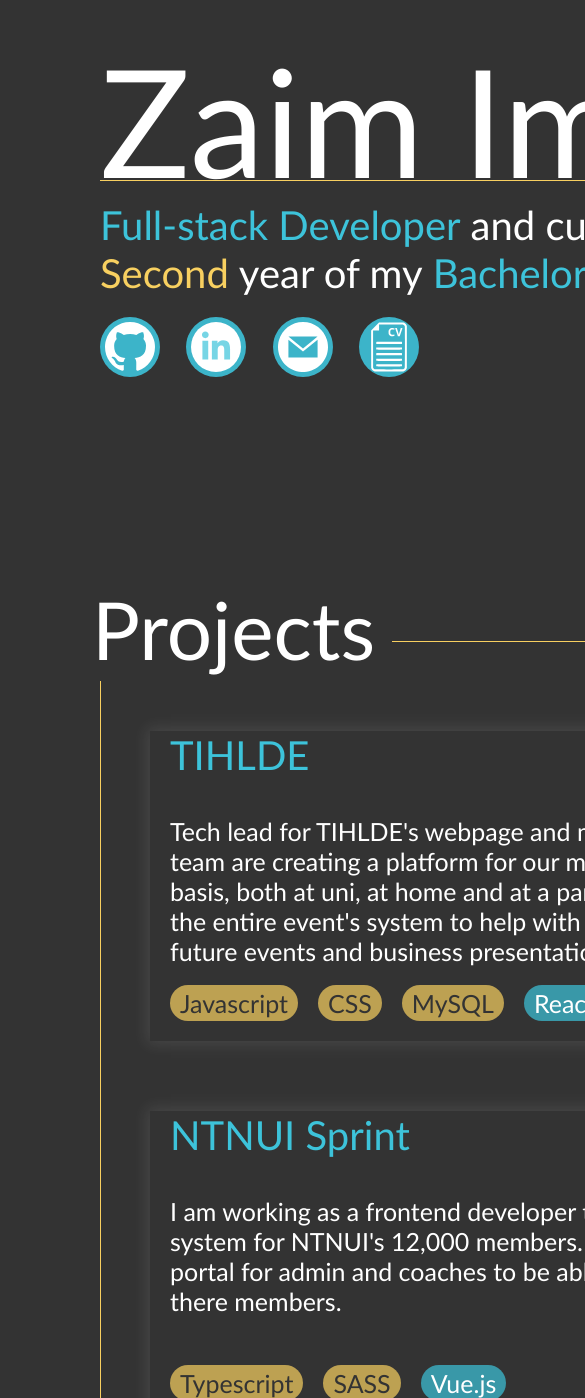
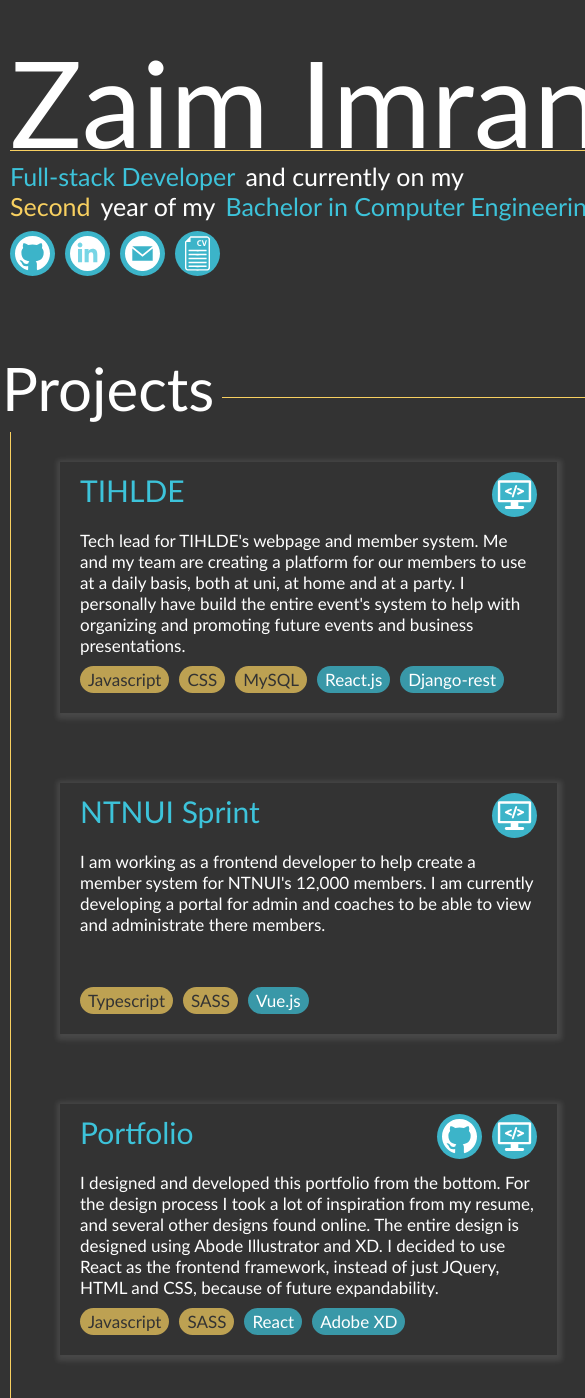
Before and after one commit to zaimimr/Portfolio, a React (Create React App) app: page / in a window 390 px wide. Shown: the part 170-1568 px from the top of the page, 585 px wide, since content can reach past the window. Built offline with nearby package versions, Linux system fonts and the light colour scheme.

Commit message:
finish css

```diff
--- a/src/App.js
+++ b/src/App.js
@@ -38,6 +38,9 @@
           </div>
         </div>
       </div>
+      <svg className="svg__end">
+        <line x1="0" y1="0" x2="4000" y2="0" className="line" />
+      </svg>
     </div>
   );
 }
--- a/src/App.scss
+++ b/src/App.scss
@@ -5,42 +5,57 @@
 
 .wrapper {
   display: grid;
-  grid-template-columns: auto, auto, auto;
+  grid-template-columns: auto, auto, auto, auto;
   margin-left: 100px;
 }
 
+.description {
+  display: grid;
+  grid-template-columns: 900px auto;
+}
+
+.projects__header {
+  display: grid;
+  grid-template-columns: 220px 688px auto;
+  margin-left: -8px;
+}
+
+.project__list {
+  display: grid;
+  grid-template-columns: 50px auto
+}
+
+.svg__line__auto {
+  margin-top: 20px;
+  width: 1px;
+  height: 100%;
+  .line {
+    stroke: $yellow;
+    stroke-width: 2;
+  }
+}
+
 .svg__name {
-  width: 951px;
+  width: 901px;
   height: 1px;
   .line {
     stroke: $yellow;
     stroke-width: 2;
   }
 }
-.description {
-  display: grid;
-  grid-template-columns: 950px auto;
-}
-
 .svg__line {
+  margin-right: 20px;
   width: 1px;
-  height: 400px;
+  height: 201px;
   .line {
     stroke: $yellow;
     stroke-width: 2;
   }
 }
-
-.projects__header {
-  display: grid;
-  grid-template-columns: 300px 658px auto;
-  margin-left: -8px;
-}
-
 .svg__project-horizontal {
-  margin-top: 60px;
-  width: 659px;
-  height: 1px;
+  margin-top: 45px;
+  width: 689px;
+  height: 2px;
   .line {
     stroke: $yellow;
     stroke-width: 2;
@@ -48,30 +63,60 @@
 }
 .svg__project-vertical {
   width: 1px;
-  height: 60px;
+  height: 45px;
+  .line {
+    stroke: $yellow;
+    stroke-width: 2;
+  }
+}
+.svg__end {
+  width: 100%;
+  margin-top: 20px;
+  margin-bottom: 4.8%;
+  height: 2px;
   .line {
     stroke: $yellow;
     stroke-width: 2;
   }
 }
 
-.project__list {
-  margin-top: 20px;
-  display: grid;
-  grid-template-columns: 50px auto
-}
+@media only screen and (max-width: 1050px) {
+  .wrapper {
+    margin-left: 50px;
+  }
+  .svg__name{
+    width: 701px;
+  }
+  .description {
+    grid-template-columns: 700px auto;
+  }
 
-.svg__line__auto {
-  width: 1px;
-  height: 1000px;
-  .line {
-    stroke: $yellow;
-    stroke-width: 2;
+  .svg__project-horizontal{
+    width: 489px;
+  }
+  .projects__header {
+    grid-template-columns: 220px 488px auto;
   }
 }
 
-@media only screen and (max-width: 600px) {
-  .svg__line__auto {
-    height: 1600px;
-  }
+  @media only screen and (max-width: 800px) {
+    .wrapper {
+      margin-left: 10px;
+    }
+    .svg__name{
+      width: 601px;
+      margin-right: 10px;
+    }
+    .svg__line {
+    }
+    .description {
+      grid-template-columns: 600px auto;
+    }
+
+    .svg__project-horizontal{
+      width: 389px;
+    }
+    .projects__header {
+      grid-template-columns: 220px 388px auto;
+    }
 }
--- a/src/components/About/About.scss
+++ b/src/components/About/About.scss
@@ -5,8 +5,8 @@
 
 
 .about {
-  margin-top: 20px;
-  font-size: 40px;
+  margin-top: 10px;
+  font-size: 25px;
   .block1 {
     display: flex;
     .b {
@@ -34,8 +34,8 @@
 }
 
 .links {
-  margin-top: 20px;
+  margin-top: 10px;
   margin-left: -10px;
   display: grid;
-  grid-template-columns: repeat(4, .09fr)
+  grid-template-columns: repeat(4, .08fr)
 }
--- a/src/components/Button/Button.scss
+++ b/src/components/Button/Button.scss
@@ -1,7 +1,7 @@
 $blue: #3DC3DA;
 $yellow: #F8D060;
 
-$rad: 50px;
+$rad: 35px;
 
 a {
   margin-left: 10px;
--- a/src/components/Card/Card.js
+++ b/src/components/Card/Card.js
@@ -24,20 +24,20 @@
     const web = this.props.web;
     if(web != null && github != null){
       return (
-        <div className="links">
+        <div className="links__card">
           <Button img={githubImg} link={github} />
           <Button img={webImg} link={web} />
         </div>
       )
     } else if (web == null) {
       return (
-        <div className="links">
+        <div className="links__card">
           <Button img={githubImg} link={github} />
         </div>
       )
     }else if(github == null) {
       return (
-        <div className="links">
+        <div className="links__card">
           <Button img={webImg} link={web} />
         </div>
       )
--- a/src/components/Card/Card.scss
+++ b/src/components/Card/Card.scss
@@ -4,11 +4,11 @@
 $white: #ffffff;
 
 .card__wrapper {
-  -webkit-box-shadow: 0px 0px 15px 3px rgba($white,0.1);
-  -moz-box-shadow: 0px 0px 15px 3px rgba($white,0.1);
-  box-shadow: 0px 0px 15px 3px rgba($white,0.1);
-  width: 730px;
-  height: 290px;
+  -webkit-box-shadow:1px 2px 5px 4px rgba($white,0.1) ;
+  -moz-box-shadow:1px 2px 5px 4px rgba($white,0.1) ;
+  box-shadow:1px 2px 5px 4px rgba($white,0.1) ;
+  width: 35vw;
+  height: 18vw;
   margin-top: 50px;
 
   display: grid;
@@ -18,11 +18,14 @@
   grid-row-gap: 0px;
   padding: 0 20px 20px;
 
+}
+
+
 .head {
   grid-area: 1 / 1 / 2 / 3;
 }
 
-  .links {
+.links__card {
   grid-area: 1 / 3 / 2 / 4;
   margin-top: 10px;
   display: grid;
@@ -33,10 +36,29 @@
 .desc {
   grid-area: 2 / 1 / 3 / 4;
   color: $white;
-    font-size: 25px;
+  font-size: 17px;
+  margin-bottom: 10px;
 }
 
 .tags {
   grid-area: 3 / 1 / 4 / 4;
 }
+
+
+@media only screen and (max-width: 1250px){
+  .desc {
+    font-size: 15px;
   }
+}
+@media only screen and (max-width: 900px){
+  .card__wrapper {
+    -webkit-box-shadow:1px 2px 5px 4px rgba($white,0.1) ;
+    -moz-box-shadow:1px 2px 5px 4px rgba($white,0.1) ;
+    box-shadow:1px 2px 5px 4px rgba($white,0.1) ;
+    width: 80%;
+    height: auto;
+  }
+  .desc {
+    font-size: 17px;
+  }
+}
--- a/src/components/Card/components/Tags.scss
+++ b/src/components/Card/components/Tags.scss
@@ -6,11 +6,11 @@
 
 .tags__wrapper {
   display: inline-block;
-  border-radius: 50px;
-  font-size: 25px;
-  padding: 3px 10px;
+  border-radius: 15px;
+  font-size: 17px;
+  padding: 3px 8px;
   &:not(:nth-child(1)){
-    margin-left: 20px;
+    margin-left: 10px;
   }
 }
 
@@ -23,3 +23,15 @@
   background-color: rgba($blue, 0.7);
   color: $white;
 }
+
+@media only screen and (max-width: 1250px){
+  .tags__wrapper {
+    font-size: 15px;
+  }
+}
+
+@media only screen and (max-width: 900px){
+  .tags__wrapper {
+    font-size: 17px;
+  }
+}
--- a/src/components/Header/Header.scss
+++ b/src/components/Header/Header.scss
@@ -1,8 +1,8 @@
 $blue: #3DC3DA;
 $white: #ffffff;
 
-$big: 150px;
-$medium: 80px;
+$big: 120px;
+$medium: 60px;
 $small: 40px;
 
 .header{
@@ -21,6 +21,7 @@
     display: inline;
   }
   &-small {
+    margin-top: 10px;
     font-size: $small;
     height: $small;
     color: $blue;
@@ -28,3 +29,13 @@
     white-space: nowrap;
   }
 }
+
+@media only screen and (max-width: 1250px){
+  $small: 30px;
+  .header {
+    &-small {
+      font-size: $small;
+      height: $small;
+    }
+  }
+}
--- a/src/components/Project/Project.scss
+++ b/src/components/Project/Project.scss
@@ -30,7 +30,7 @@
   }
 }
 
-@media only screen and (max-width: 600px) {
+@media only screen and (max-width: 900px) {
   .project__wrapper {
     display: grid;
     grid-template-rows: repeat(4, 1fr);
```
Lines whose indentation alone changed are shown as unchanged.
